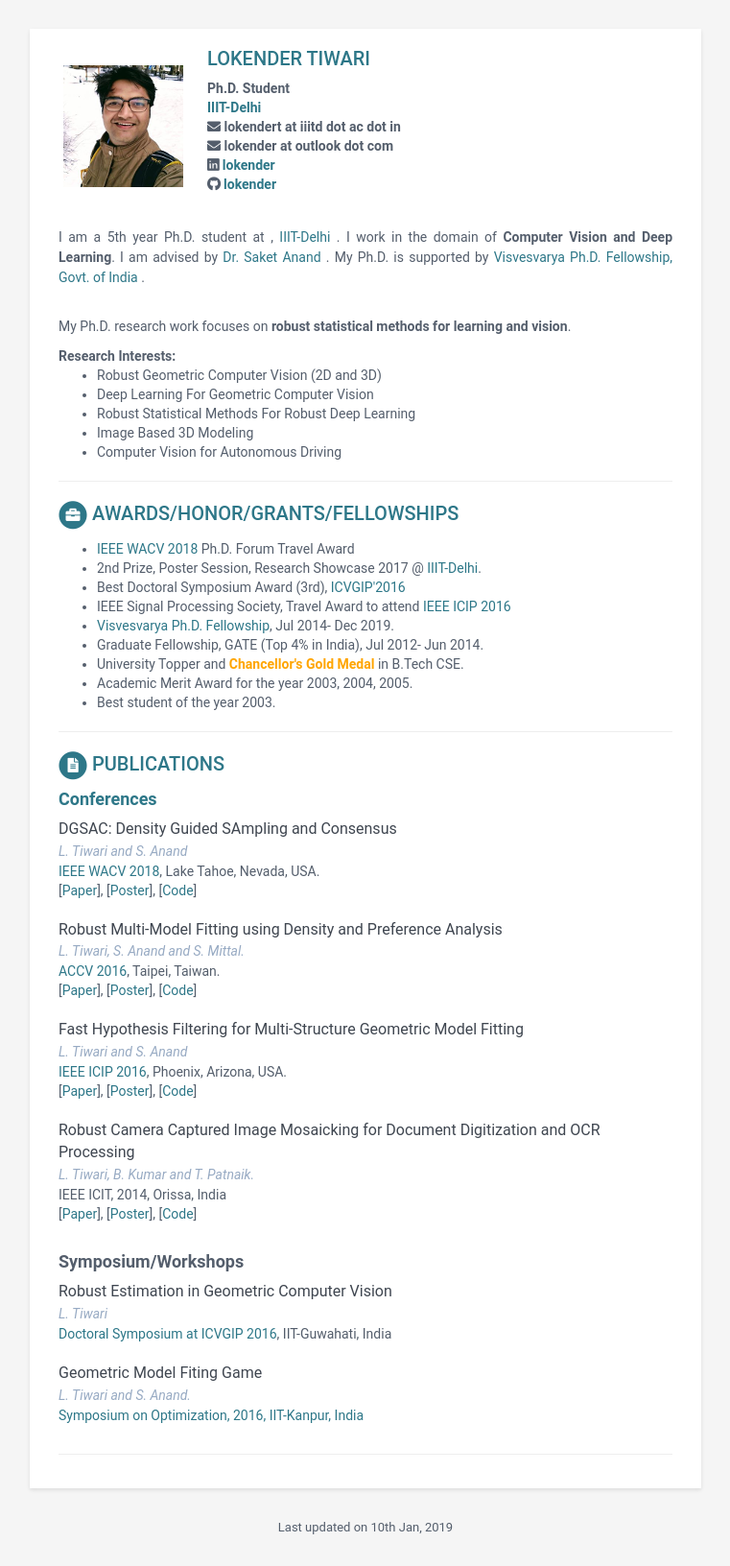
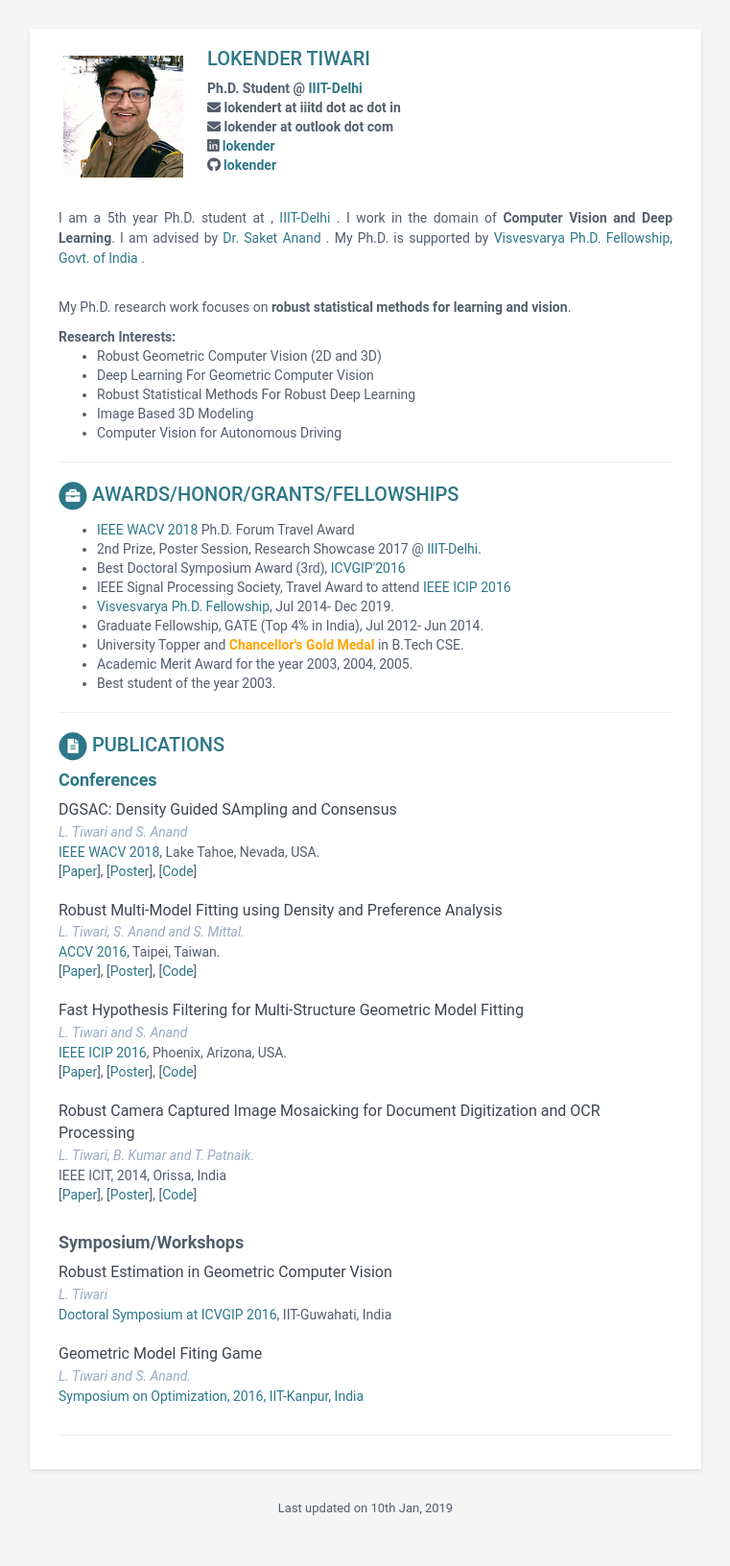
Before and after one commit to lokender/lokender.github.io, a Jekyll site: the page built from index.html, in a window 1280 px wide. Shown: the whole page at 96% size, without its empty margins (259-1020 px from the left). Built offline with Jekyll 4.4.1, drawn with Linux system fonts in a browser that asks for light colours; some of the changed lines change nothing that is shown.

Commit message:
Update career-profile.html

```diff
--- a/_includes/career-profile.html
+++ b/_includes/career-profile.html
@@ -22,11 +22,11 @@
   </h2>
     </li>
     <li class="email">
-    Ph.D. Student
+    Ph.D. Student @ <a href="https://www.iiitd.ac.in/">IIIT-Delhi</a>
  </li>
-    <li class="email">
+<!--    <li class="email">
    <a href="https://www.iiitd.ac.in/">IIIT-Delhi</a>
- </li>
+ </li> -->
          <li class="email"><i class="fas fa-envelope"></i> lokendert at iiitd dot ac dot in
     </li>
 
```
